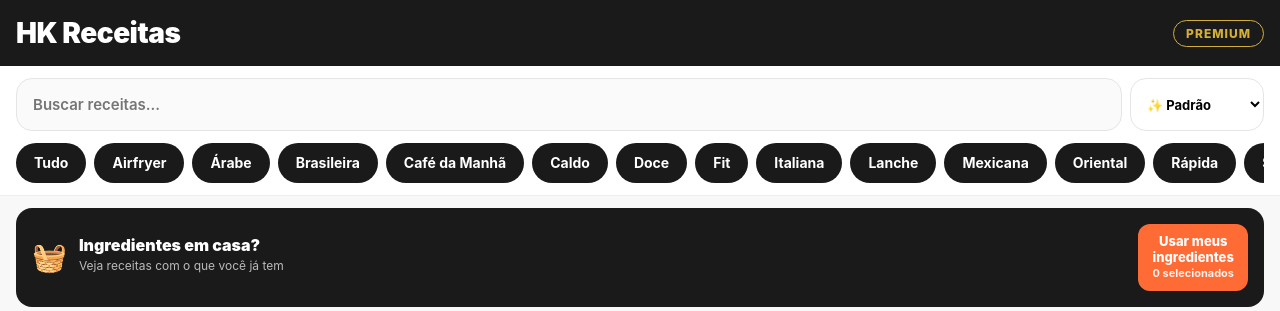
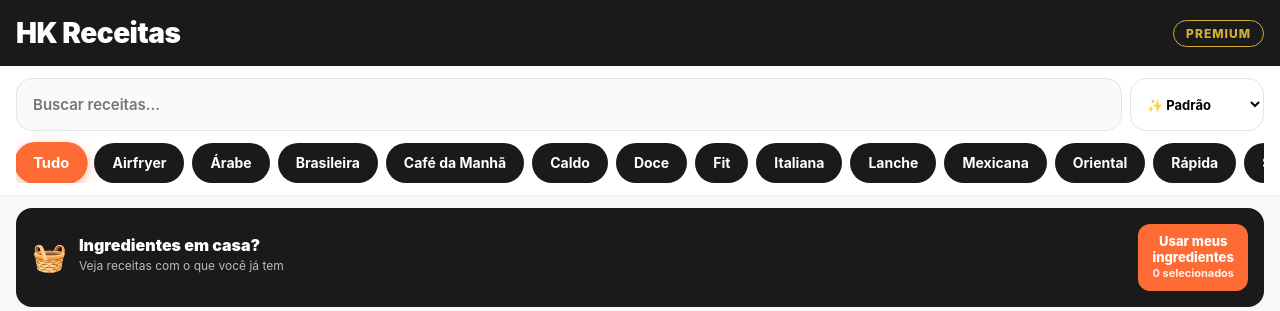
Before and after one commit to hkanimacaodigital/hk-receitas, a plain HTML site: page index.html in a window 1280 px wide. Shown: the top 311 px of the page. Drawn offline with Linux system fonts and the light colour scheme.

Commit message:
Update index.html

```diff
--- a/index.html
+++ b/index.html
@@ -17,7 +17,7 @@
   #ordem{padding:12px;border-radius:16px;border:1.5px solid #E5E5E5;background:white;font-weight:700;font-size:13px}
   #categorias{display:flex;gap:8px;overflow-x:auto;padding-top:12px;scrollbar-width:none} #categorias::-webkit-scrollbar{display:none}
   .cat-btn{white-space:nowrap;padding:10px 18px;border-radius:20px;border:none;background:#1A1A1A;color:white;font-weight:700;font-size:14px;flex-shrink:0;line-height:1.2;text-align:center;min-height:40px}
-  .cat-btn.ativo{background:#1A1A1A;color:white}
+  .cat-btn.ativo{background:#FF6B35;color:white;box-shadow:0 4px 12px rgba(255,107,53,0.4);transform:scale(1.05)}
   #grid-receitas{padding:14px;display:grid;grid-template-columns:repeat(2,1fr);gap:12px}
   .card{background:white;border-radius:20px;overflow:hidden;box-shadow:0 8px 24px rgba(0,0,0,0.08);cursor:pointer;position:relative}
   .card img{width:100%;height:170px;object-fit:cover;display:block}
```
